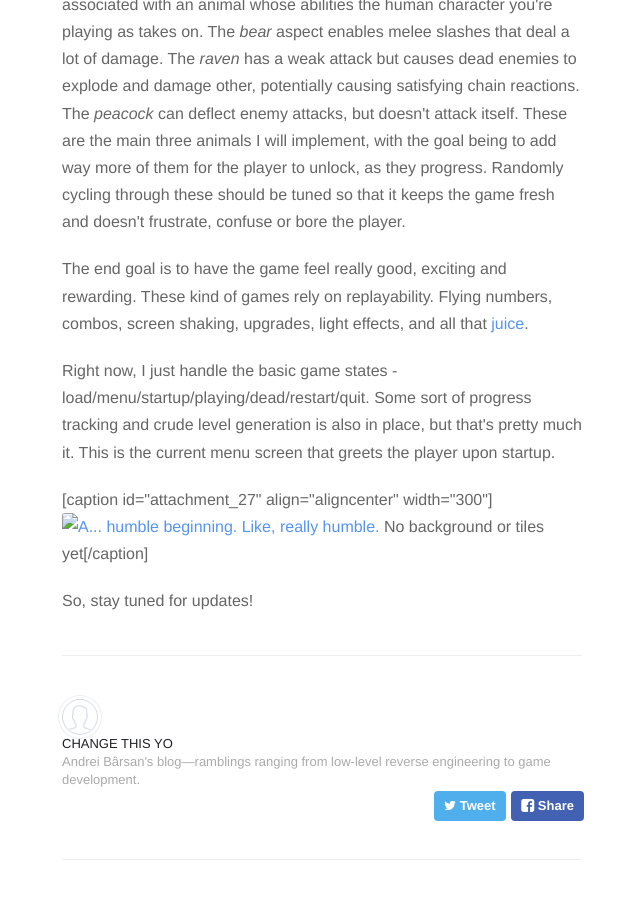
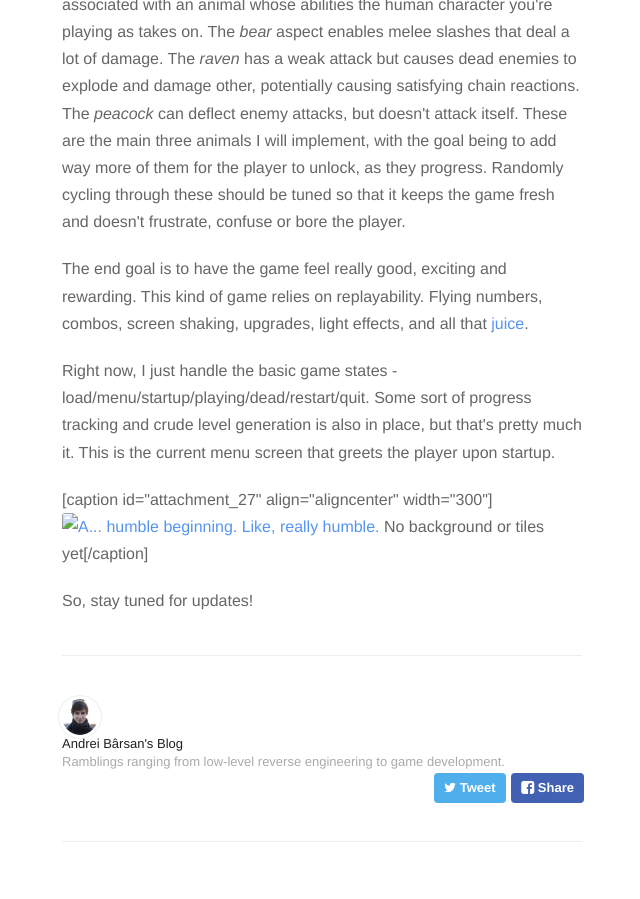
Before and after one commit to AndreiBarsan/andreibarsan.github.io, a Jekyll site: the page built from _posts/2013-08-25-ludum-dare-a-started-project-is-better-than-no-project.html, in a window 1280 px wide and 900 px high, scrolled down 1033 px. Shown: the whole window, without its empty margins (318-958 px from the left). Built offline with Jekyll 4.4.1, drawn with Linux system fonts in a browser that asks for light colours; nearby versions of some CDN libraries; Markdown is read by kramdown in place of the engine named in the settings; some of the changed lines change nothing that is shown.

Commit message:
Minor cleanup. Added my face.

```diff
--- a/_config.yml
+++ b/_config.yml
@@ -1,28 +1,25 @@
 # Site settings
-title: "Andrei Bârsan's Blog"
-email: andrei.ioan.barsan@gmail.com
-description: > # this means to ignore newlines until "baseurl:"
-  Andrei Bârsan's blog—ramblings ranging from low-level reverse engineering
-  to game development.
-baseurl: "" # the subpath of your site, e.g. /blog/
-url: andreibarsan.github.io # the base hostname & protocol for your site
-twitter_username: andreib
-github_username: andreibarsan
+title:        "Andrei Bârsan's Blog"
+email:        andrei.ioan.barsan@gmail.com
+description: >
+  Ramblings ranging from low-level reverse engineering to game development.
+baseurl:      "" # the subpath of your site, e.g. /blog/
+url:          andreibarsan.github.io # the base hostname & protocol for your site
 
 # Build settings
-markdown: redcarpet
-highlighter: pygments
+markdown:     redcarpet
+highlighter:  pygments
 
-paginate: 20
-baseurl: /
-domain_name: 'http://siegedog.com'
+paginate:     20
+baseurl:      /
+domain_name:  'http://siegedog.com'
 #google_analytics: 'UA-XXXXXXXX-X'
-#disqus_shortname: 'your-disqus-shortname'
+disqus_shortname: 'andreibarsan'
 
 # Details for the RSS feed generator
-url:            'http://siegedog.com'
-author:         'CHANGE THIS YO'
-authorTwitter:  'YourTwitterUsername'
+url:            "http://siegedog.com"
+author:         "Andrei Bârsan's Blog"
+authorTwitter:  "andreib"
 
 permalink:       /:year/:title/
 
--- a/_layouts/post.html
+++ b/_layouts/post.html
@@ -1,6 +1,6 @@
 ---
 layout: default
-disqus: false
+disqus: true
 archive: true
 ---
 
@@ -27,16 +27,16 @@ archive: true
     </section>
 </footer>
 
-<!-- Disqus comments -->
 {% if page.disqus %}
+    <!-- Disqus comments -->
     <div class="archive readmore">
         <h3>Comments</h3>
         {% include disqus.html %}
     </div>
 {% endif %}
 
-<!-- Archive post list -->
 {% if page.archive %}
+    <!-- Archive post list -->
     <ul id="post-list" class="archive readmore">
         <h3>Read more</h3>
         {% for post in site.posts %}
--- a/_posts/2013-08-25-ludum-dare-a-started-project-is-better-than-no-project.html
+++ b/_posts/2013-08-25-ludum-dare-a-started-project-is-better-than-no-project.html
@@ -30,7 +30,7 @@ excerpt: !ruby/object:Hpricot::Doc
 <p>The Ludum Dare team has come up with an additional challenge, called <a href="http://www.ludumdare.com/compo/2012/09/27/announcing-october-challenge-2012/"><em>The October Challenge</em></a>. In order to complete it, one must complete a game, publish it and earn $1 from it. That's it. It's the idea of finishing a project and putting it out there on the market.</p>
 <p>I will take on this challenge, but I will limit myself to the first two goals. To just publish my game (for free!) on the Android Market, by the end of October. Progress will obviously be tracked on this blog every Sunday.</p>
 <p>Like stated before, the theme of this competition was "10 seconds". My approach was to build an infinite running hack'n'slash/shoot'em'up game where the player's abilities (and, as a consequence thereof, the gameplay style) would change every ten seconds. Each "state" is associated with an animal whose abilities the human character you're playing as takes on. The <em>bear</em> aspect enables melee slashes that deal a lot of damage. The <em>raven</em> has a weak attack but causes dead enemies to explode and damage other, potentially causing satisfying chain reactions. The <em>peacock</em> can deflect enemy attacks, but doesn't attack itself. These are the main three animals I will implement, with the goal being to add way more of them for the player to unlock, as they progress. Randomly cycling through these should be tuned so that it keeps the game fresh and doesn't frustrate, confuse or bore the player.</p>
-<p>The end goal is to have the game feel really good, exciting and rewarding. These kind of games rely on replayability. Flying numbers, combos, screen shaking, upgrades, light effects, and all that <a title="Juice is like the best. I like grape juice." href="http://www.youtube.com/watch?v=Fy0aCDmgnxg">juice</a>.</p>
+<p>The end goal is to have the game feel really good, exciting and rewarding. This kind of game relies on replayability. Flying numbers, combos, screen shaking, upgrades, light effects, and all that <a title="Juice is like the best. I like grape juice." href="http://www.youtube.com/watch?v=Fy0aCDmgnxg">juice</a>.</p>
 <p>Right now, I just handle the basic game states - load/menu/startup/playing/dead/restart/quit. Some sort of progress tracking and crude level generation is also in place, but that's pretty much it. This is the current menu screen that greets the player upon startup.</p>
 <p>[caption id="attachment_27" align="aligncenter" width="300"]<a href="http://blog.siegedog.com/wp-content/uploads/2013/08/bgms.jpg"><img class="size-medium wp-image-27" alt="A... humble beginning. Like, really humble." src="assets/bgms-300x175.jpg" width="300" height="175" /></a> No background or tiles yet[/caption]</p>
 <p>So, stay tuned for updates!</p>
```
Also changed, not shown: _includes/disqus.html (line endings or trailing spaces), assets/images/avatar.png, assets/images/avatar@2x.png.
